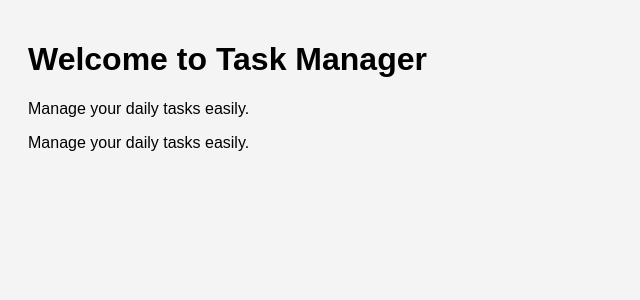
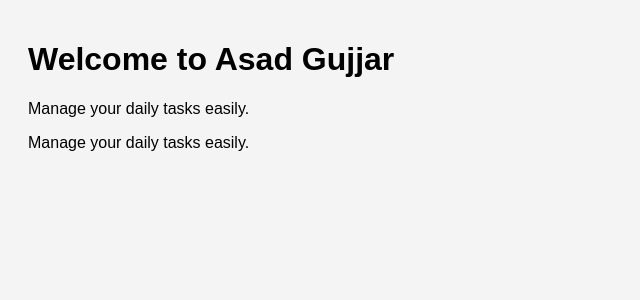
Before and after one commit to AsadGulzar/third_practice, a Flask app: page / in a window 1280 px wide. Shown: the part 46-346 px from the top of the page, without its empty margins (0-640 px from the left). Run offline with Flask 3, Linux system fonts and the light colour scheme.

Commit message:
main file changing

```diff
--- a/templates/home.html
+++ b/templates/home.html
@@ -1,7 +1,7 @@
 {% extends 'base.html' %}
 
 {% block content %}
-<h1>Welcome to Task Manager</h1>
+<h1>Welcome to Asad Gujjar</h1>
 <p>Manage your daily tasks easily.</p>
 <p>Manage your daily tasks easily.</p>
 {% endblock %}
```
